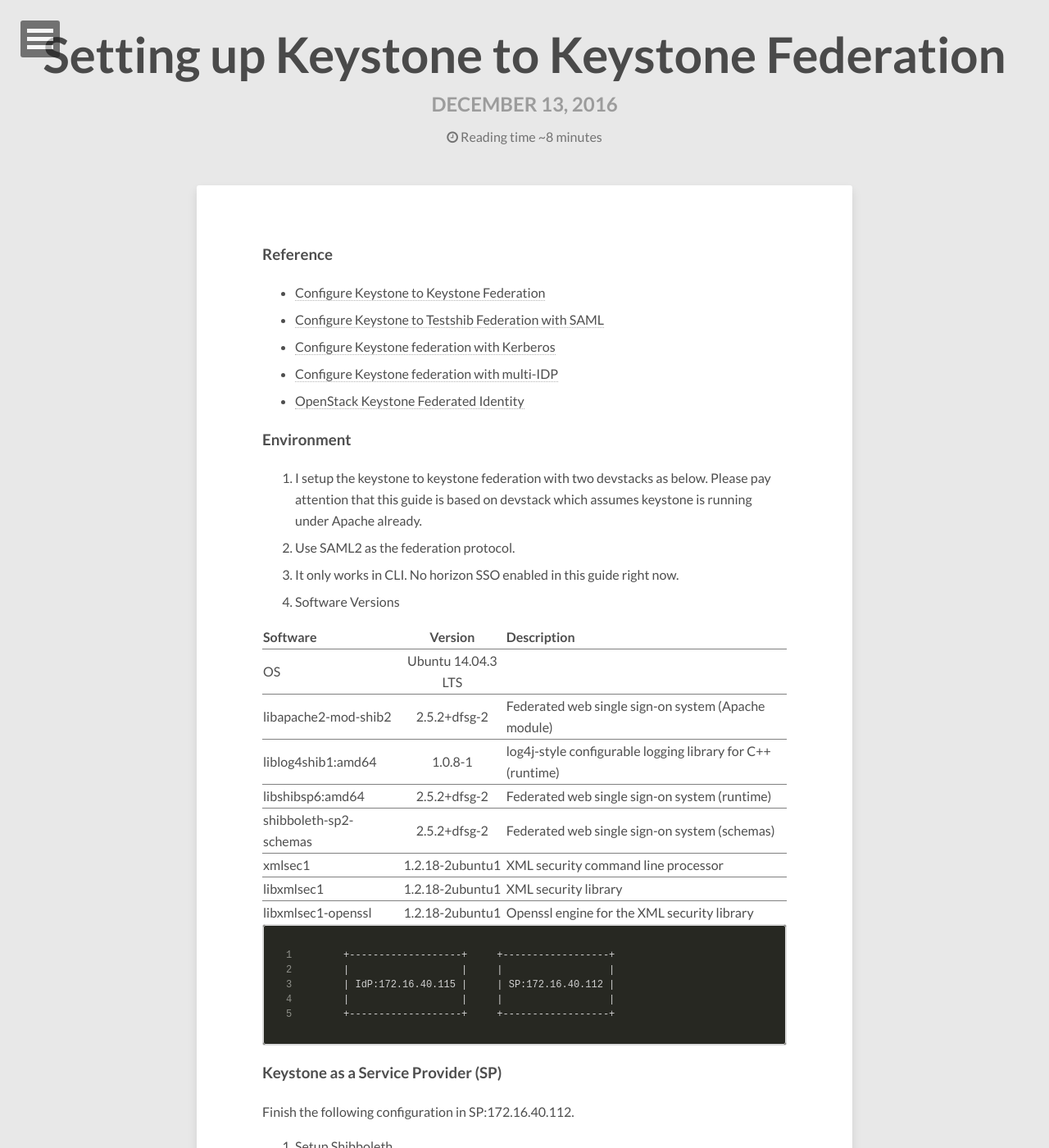
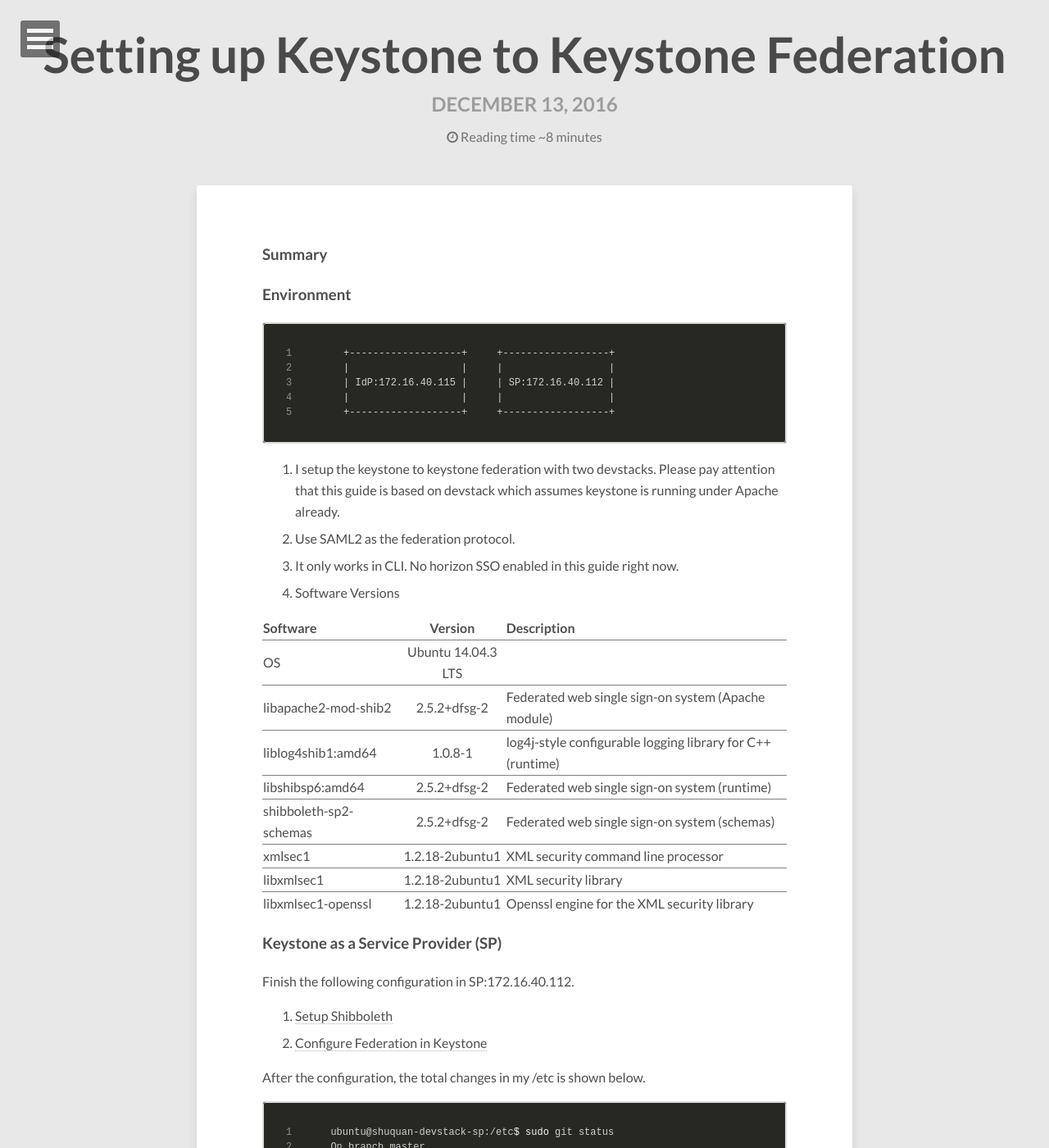
Before and after one commit to shuquan/shuquan.github.io, a Jekyll site: the page built from _posts/2016-12-13-setting-up-keystone-to-keystone-federation.md, in a window 1280 px wide and 1400 px high. Shown: the whole window at 82% size. Built offline with Jekyll 4.4.1, drawn with Linux system fonts in a browser that asks for light colours; nearby versions of some CDN libraries; comment, search, counter and statistics services are not loaded; some of the changed text lies outside the part shown.

Commit message:
Update Setting up Keystone to Keystone Federation

```diff
--- a/_posts/2016-12-13-setting-up-keystone-to-keystone-federation.md
+++ b/_posts/2016-12-13-setting-up-keystone-to-keystone-federation.md
@@ -6,17 +6,21 @@
 tags: [federation, keystone, openstack, hybrid cloud]
 ---
 
-### Reference
+### Summary
 
-* [Configure Keystone to Keystone Federation](http://blog.rodrigods.com/it-is-time-to-play-with-keystone-to-keystone-federation-in-kilo/)
-* [Configure Keystone to Testshib Federation with SAML](https://bigjools.wordpress.com/2015/05/22/saml-federation-with-openstack/)
-* [Configure Keystone federation with Kerberos](https://bigjools.wordpress.com/2015/04/27/federated-openstack-logins-using-kerberos/)
-* [Configure Keystone federation with multi-IDP](https://zenodo.org/record/11982/files/CERN_openlab_Luca_Tartarini.pdf)
-* [OpenStack Keystone Federated Identity](http://docs.openstack.org/developer/keystone/federation/federated_identity.html)
+
 
 ### Environment
 
-1. I setup the keystone to keystone federation with two devstacks as below. Please pay attention that this guide is based on devstack which assumes keystone is running under Apache already.
+~~~ shell
++-------------------+     +------------------+
+|                   |     |                  |
+| IdP:172.16.40.115 |     | SP:172.16.40.112 |
+|                   |     |                  |
++-------------------+     +------------------+
+~~~
+
+1. I setup the keystone to keystone federation with two devstacks. Please pay attention that this guide is based on devstack which assumes keystone is running under Apache already.
 2. Use SAML2 as the federation protocol.
 3. It only works in CLI. No horizon SSO enabled in this guide right now.
 4. Software Versions
@@ -40,14 +44,6 @@
 | libxmlsec1-openssl     | 1.2.18-2ubuntu1    | Openssl engine for the XML security library                |
 |=====
 {: rules="groups"}
-
-~~~ shell
-+-------------------+     +------------------+
-|                   |     |                  |
-| IdP:172.16.40.115 |     | SP:172.16.40.112 |
-|                   |     |                  |
-+-------------------+     +------------------+
-~~~
 
 ### Keystone as a Service Provider (SP)
 
```
Also changed, not shown: other parts of _posts/2016-12-13-setting-up-keystone-to-keystone-federation.md (+13 -1 lines).
